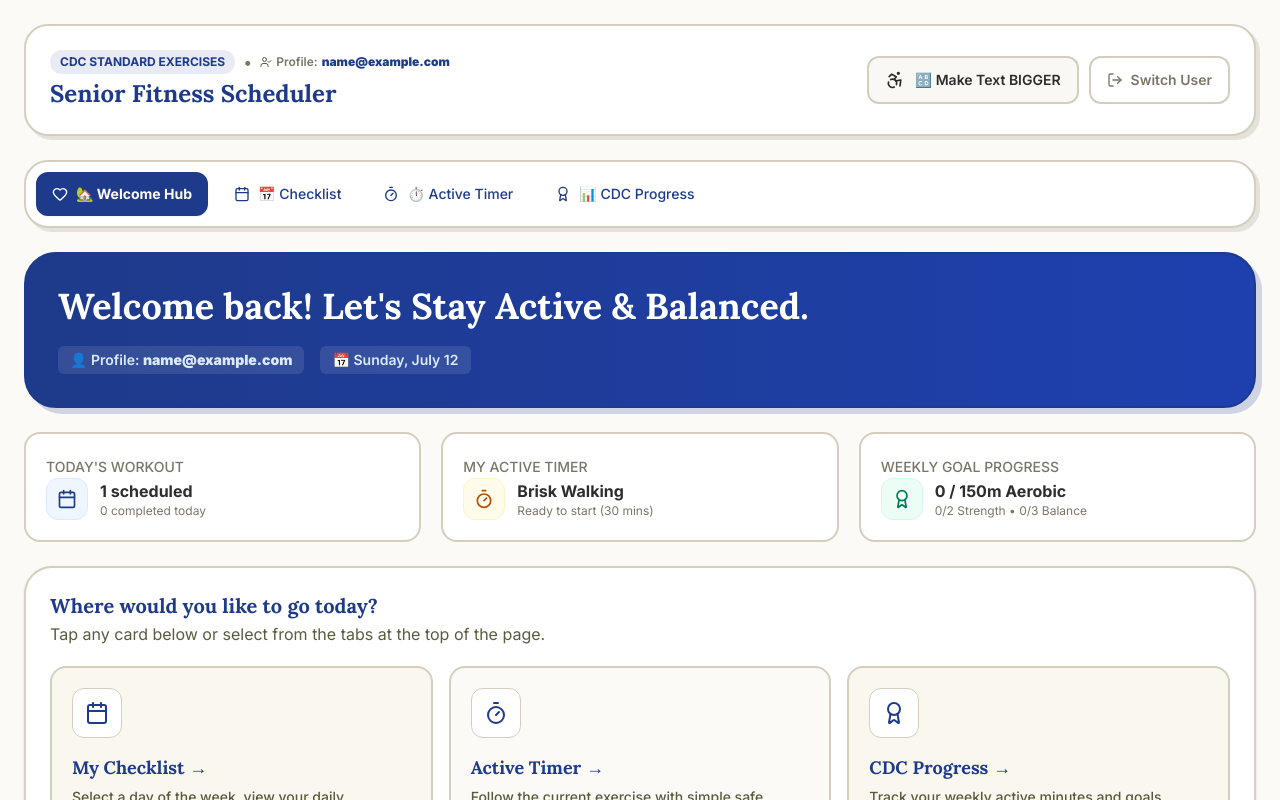
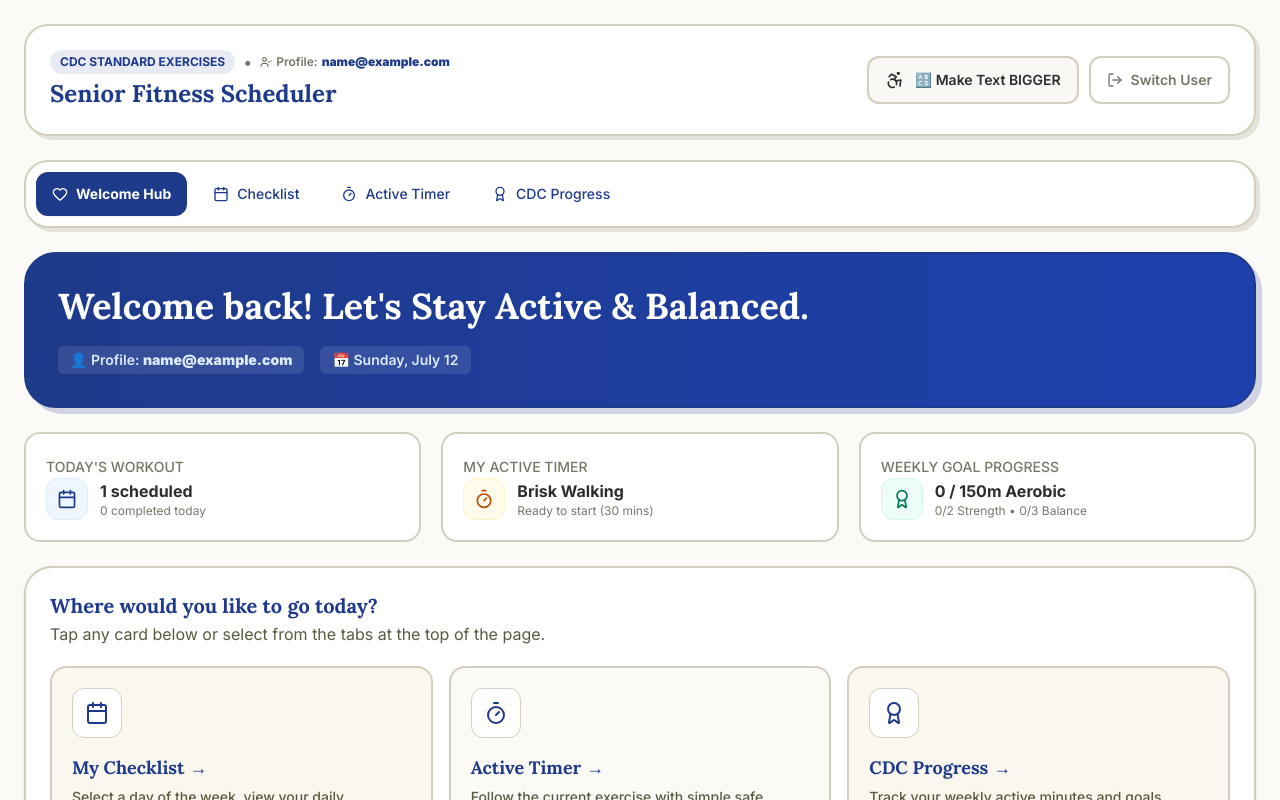
Before and after one commit to robot3-track/Senior-Fitness-Scheduler, a Next.js app: page / in a window 1280 px wide. Both pictures are taken after typing "name@example.com" into the empty fields and a click on the button "Sign In". Shown: the top 800 px of the page. Built offline with nearby package versions, Linux system fonts and the light colour scheme.

Commit message:
fix UI issues

```diff
--- a/app/page.tsx
+++ b/app/page.tsx
@@ -855,7 +855,7 @@ const playChime = () => {
             }`}
           >
             <Heart className="w-4 h-4 shrink-0" />
-            <span>🏡 Welcome Hub</span>
+            <span>Welcome Hub</span>
           </button>
 
           <button
@@ -867,7 +867,7 @@ const playChime = () => {
             }`}
           >
             <CalendarIcon className="w-4 h-4 shrink-0" />
-            <span>📅 Checklist</span>
+            <span>Checklist</span>
           </button>
 
           <button
@@ -879,7 +879,7 @@ const playChime = () => {
             }`}
           >
             <TimerIcon className="w-4 h-4 shrink-0" />
-            <span>⏱️ Active Timer</span>
+            <span>Active Timer</span>
           </button>
 
           <button
@@ -891,7 +891,7 @@ const playChime = () => {
             }`}
           >
             <Award className="w-4 h-4 shrink-0" />
-            <span>📊 CDC Progress</span>
+            <span>CDC Progress</span>
           </button>
         </div>
 
```
